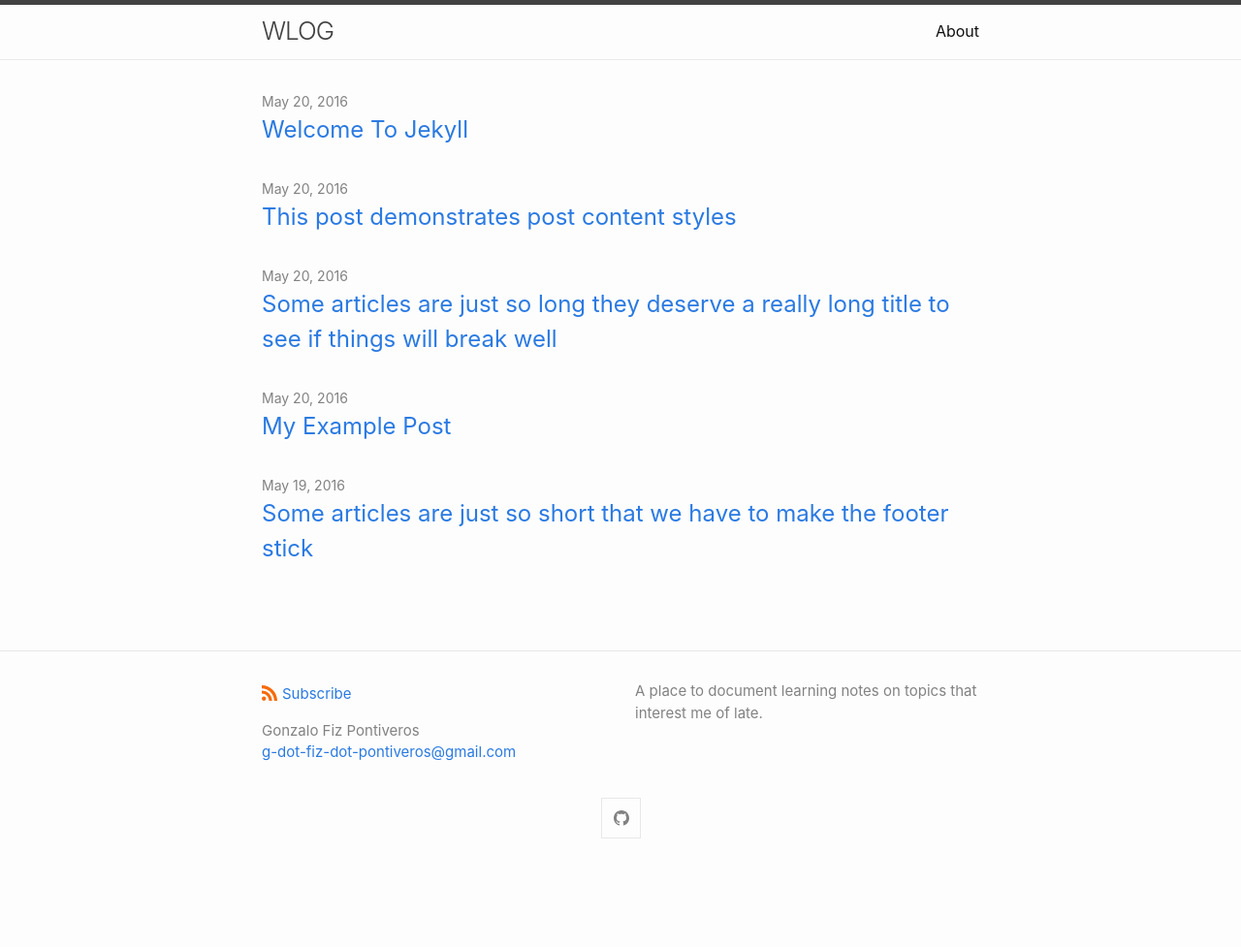
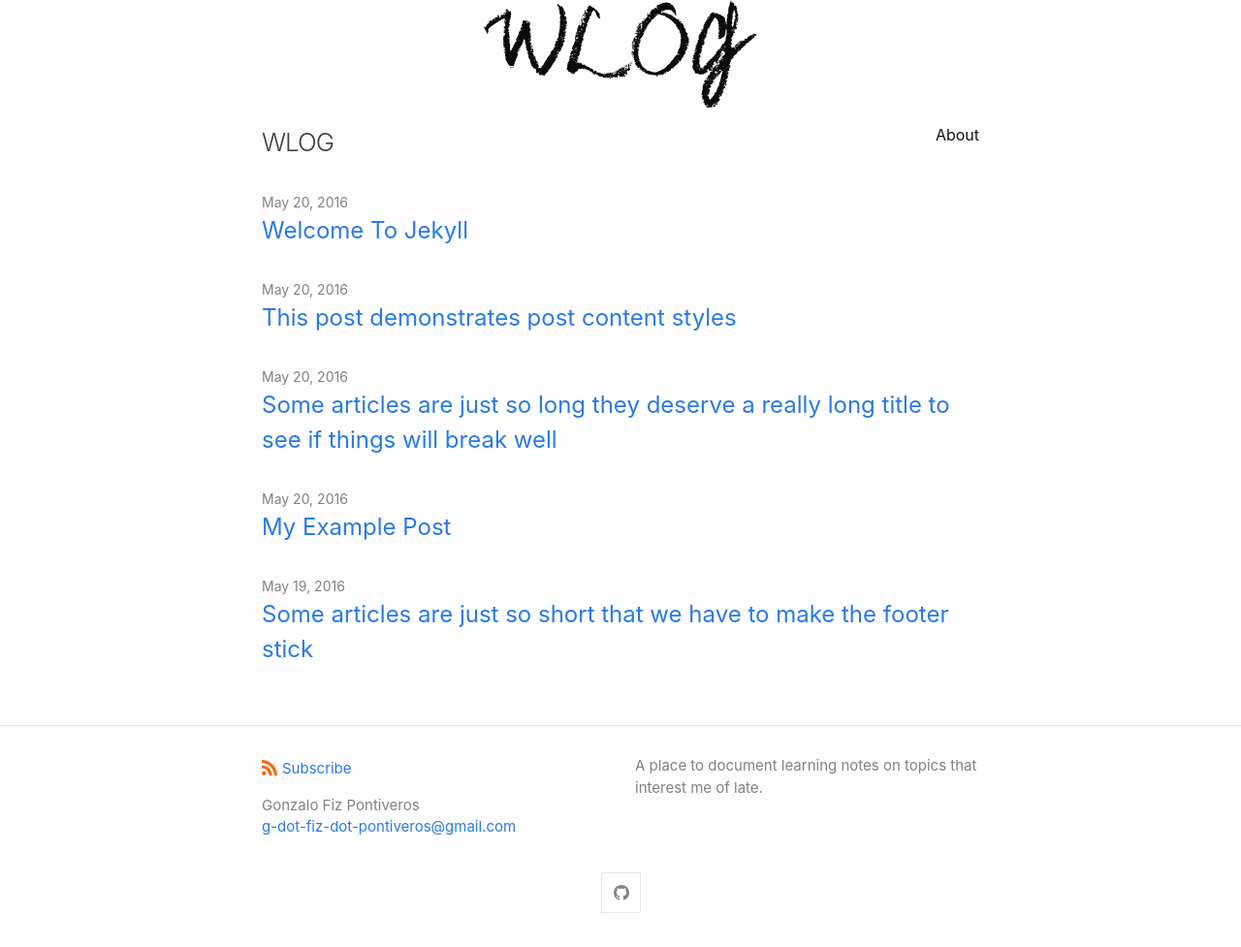
Before and after one commit to GFiz/GFiz.github.io, a Jekyll site: the page built from index.md, in a window 1280 px wide. Shown: the whole page at 97% size. Built offline with Jekyll 4.4.1, drawn with Linux system fonts in a browser that asks for light colours; before the commit the page ends 900 px from its top, so only the background shows below that.

Commit message:
Update header.html, default.html, and HomeImage.png

```diff
--- a/_includes/header.html
+++ b/_includes/header.html
@@ -1,4 +1,6 @@
-<header class="site-header">
+<p align="center">
+  <img src="/assets/images/HomeImage.png">
+</p>
 
   <div class="wrapper">
     {%- assign default_paths = site.pages | map: "path" -%}
--- a/_layouts/default.html
+++ b/_layouts/default.html
@@ -1,10 +1,11 @@
 <!DOCTYPE html>
+
 <html lang="{{ page.lang | default: site.lang | default: "en" }}">
-
   {%- include head.html -%}
 
   <body>
 
+    <div class="home">
     {%- include header.html -%}
 
     <main class="page-content" aria-label="Content">
```
Also changed, not shown: assets/images/HomeImage.png (added).
